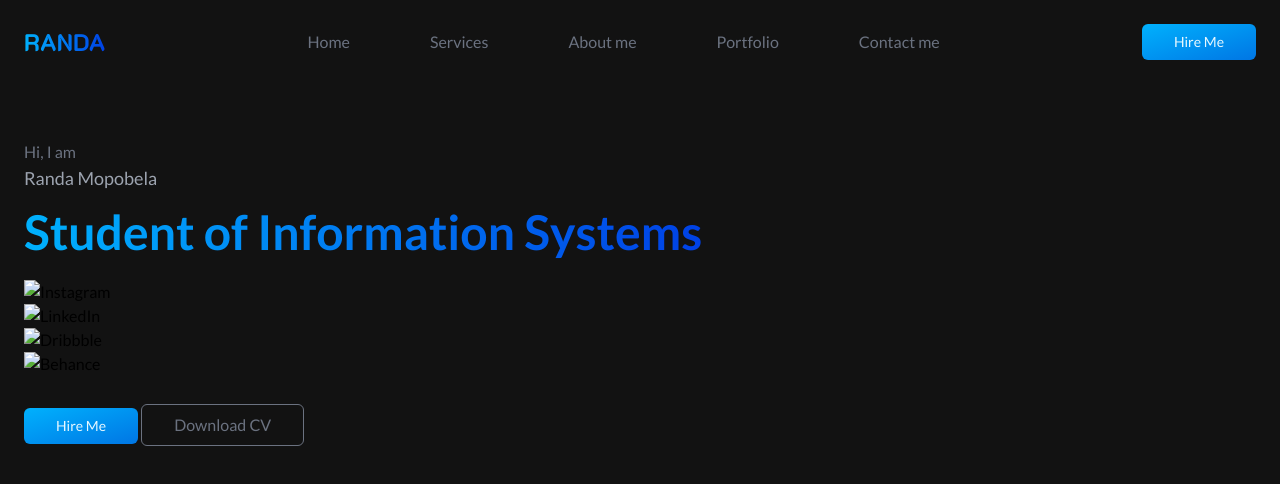
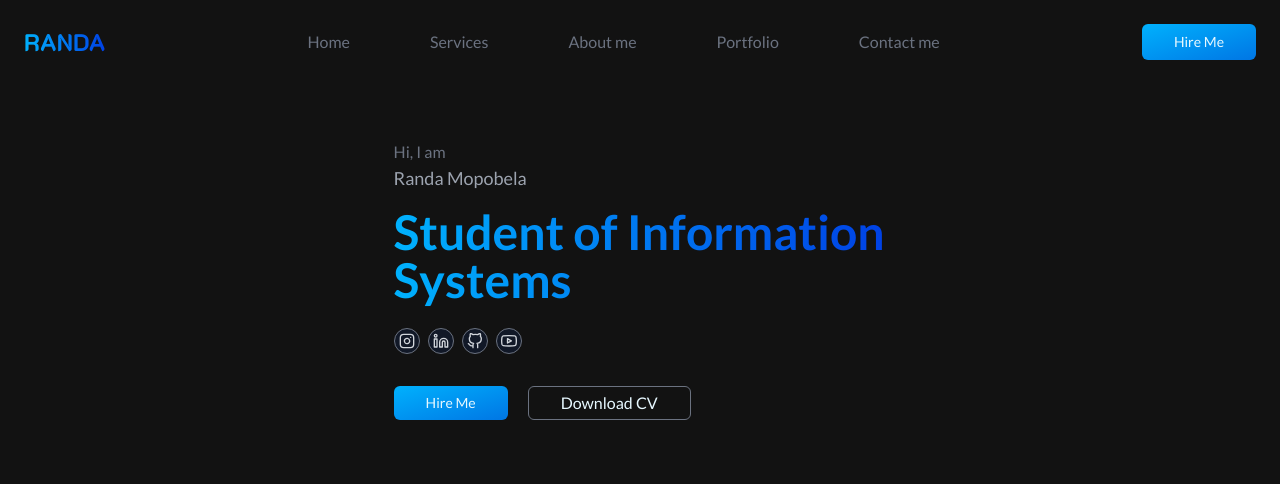
Before and after one commit to randamopobela/web-portfolio-tailwind, a website: page public/index.html in a window 1280 px wide. Drawn offline with Linux system fonts and the light colour scheme.

Commit message:
fix icon social media

```diff
--- a/public/index.html
+++ b/public/index.html
@@ -65,7 +65,7 @@
     <main class="pt-4 px-6 font-lato">
         <!-- HERO -->
         <section class="py-10">
-            <div class="container flex">
+            <div class="container flex md:w-2/5">
                 <div class="flex-col">
                     <h2 class="text-gray-500 ">Hi, I am</h2>
 
@@ -73,20 +73,38 @@
 
                     <h2 class="py-4 text-gradient text-5xl text-wrap font-semibold">Student of Information Systems</h2>
 
-                    <div class="py-2 flex-row ">
-                        <ul>
-                            <li><a href="#"><img src="path/to/instagram-icon.png" alt="Instagram"></a></li>
-                            <li><a href="#"><img src="path/to/linkedin-icon.png" alt="LinkedIn"></a></li>
-                            <li><a href="#"><img src="path/to/dribbble-icon.png" alt="Dribbble"></a></li>
-                            <li><a href="#"><img src="path/to/behance-icon.png" alt="Behance"></a></li>
-                          </ul>
+                    <!-- Social Media Button -->
+                    <div class="py-2">
+                        <div class="flex flex-row gap-2">
+                            <!-- Icon Instagram -->
+                            <a href="https://www.instagram.com/rann.da" class="flex p-1 border border-solid rounded-full bg-gray-900 border-gray-500 hover:bg-normal-hover">
+                                <svg class="size-4 text-gray-300"  viewBox="0 0 24 24"  fill="none"  stroke="currentColor"  stroke-width="2"  stroke-linecap="round"  stroke-linejoin="round">  <rect x="2" y="2" width="20" height="20" rx="5" ry="5" />  <path d="M16 11.37A4 4 0 1 1 12.63 8 4 4 0 0 1 16 11.37z" />  <line x1="17.5" y1="6.5" x2="17.51" y2="6.5" /></svg>
+                            </a>
+
+                            <!-- Icon LinkedIn -->
+                            <a href="https://id.linkedin.com/in/anugerah-mopobela-92b746240" class="flex p-1 border border-solid rounded-full bg-gray-900 border-gray-500 hover:bg-normal-hover">
+                                <svg class="size-4 text-gray-300"  viewBox="0 0 24 24"  fill="none"  stroke="currentColor"  stroke-width="2"  stroke-linecap="round"  stroke-linejoin="round">  <path d="M16 8a6 6 0 0 1 6 6v7h-4v-7a2 2 0 0 0-2-2 2 2 0 0 0-2 2v7h-4v-7a6 6 0 0 1 6-6z" />  <rect x="2" y="9" width="4" height="12" />  <circle cx="4" cy="4" r="2" /></svg>
+                            </a>
+
+                            <!-- Icon Github -->
+                            <a href="https://github.com/randamopobela/" class="flex p-1 border border-solid rounded-full bg-gray-900 border-gray-500 hover:bg-normal-hover">
+                                <svg class="size-4 text-gray-300"  viewBox="0 0 24 24"  fill="none"  stroke="currentColor"  stroke-width="2"  stroke-linecap="round"  stroke-linejoin="round">  <path d="M9 19c-5 1.5-5-2.5-7-3m14 6v-3.87a3.37 3.37 0 0 0-.94-2.61c3.14-.35 6.44-1.54 6.44-7A5.44 5.44 0 0 0 20 4.77 5.07 5.07 0 0 0 19.91 1S18.73.65 16 2.48a13.38 13.38 0 0 0-7 0C6.27.65 5.09 1 5.09 1A5.07 5.07 0 0 0 5 4.77a5.44 5.44 0 0 0-1.5 3.78c0 5.42 3.3 6.61 6.44 7A3.37 3.37 0 0 0 9 18.13V22" /></svg>
+                            </a>
+
+                            <!-- Icon Youtube -->
+                            <a href="https://www.youtube.com/@randamopobela5789" class="flex p-1 border border-solid rounded-full bg-gray-900 border-gray-500 hover:bg-normal-hover">
+                                <svg class="size-4 text-gray-300"  viewBox="0 0 24 24"  fill="none"  stroke="currentColor"  stroke-width="2"  stroke-linecap="round"  stroke-linejoin="round">  <path d="M22.54 6.42a2.78 2.78 0 0 0-1.94-2C18.88 4 12 4 12 4s-6.88 0-8.6.46a2.78 2.78 0 0 0-1.94 2A29 29 0 0 0 1 11.75a29 29 0 0 0 .46 5.33A2.78 2.78 0 0 0 3.4 19c1.72.46 8.6.46 8.6.46s6.88 0 8.6-.46a2.78 2.78 0 0 0 1.94-2 29 29 0 0 0 .46-5.25 29 29 0 0 0-.46-5.33z" />  <polygon points="9.75 15.02 15.5 11.75 9.75 8.48 9.75 15.02" /></svg>
+                            </a>
+                        </div>
                     </div>
 
                     <!-- Hire Me Button and Download Button-->
-                    <div class="py-5">
-                        <button class="bg-gradient-to-br from-normal to-normal-hover text-light text-sm px-8 py-2 rounded-md">Hire Me</button>
+                    <div class="py-6">
+                        <div class="flex gap-5">
+                            <button class="bg-gradient-to-br from-normal to-normal-hover text-light text-sm px-8 py-1 rounded-md hover:scale-105">Hire Me</button>
 
-                        <button class="text-gray-500 px-8 py-2 rounded-md border-solid border border-gray-500">Download CV</button>
+                            <button class="text-gray-500 px-8 py-1 rounded-md border border-solid border-gray-500 hover:bg-gradient-to-br from-normal to-normal-hover text-light hover:scale-105">Download CV</button>
+                        </div>
                     </div>
                 </div>
             </div>
```
Also changed, not shown: public/output.css.
